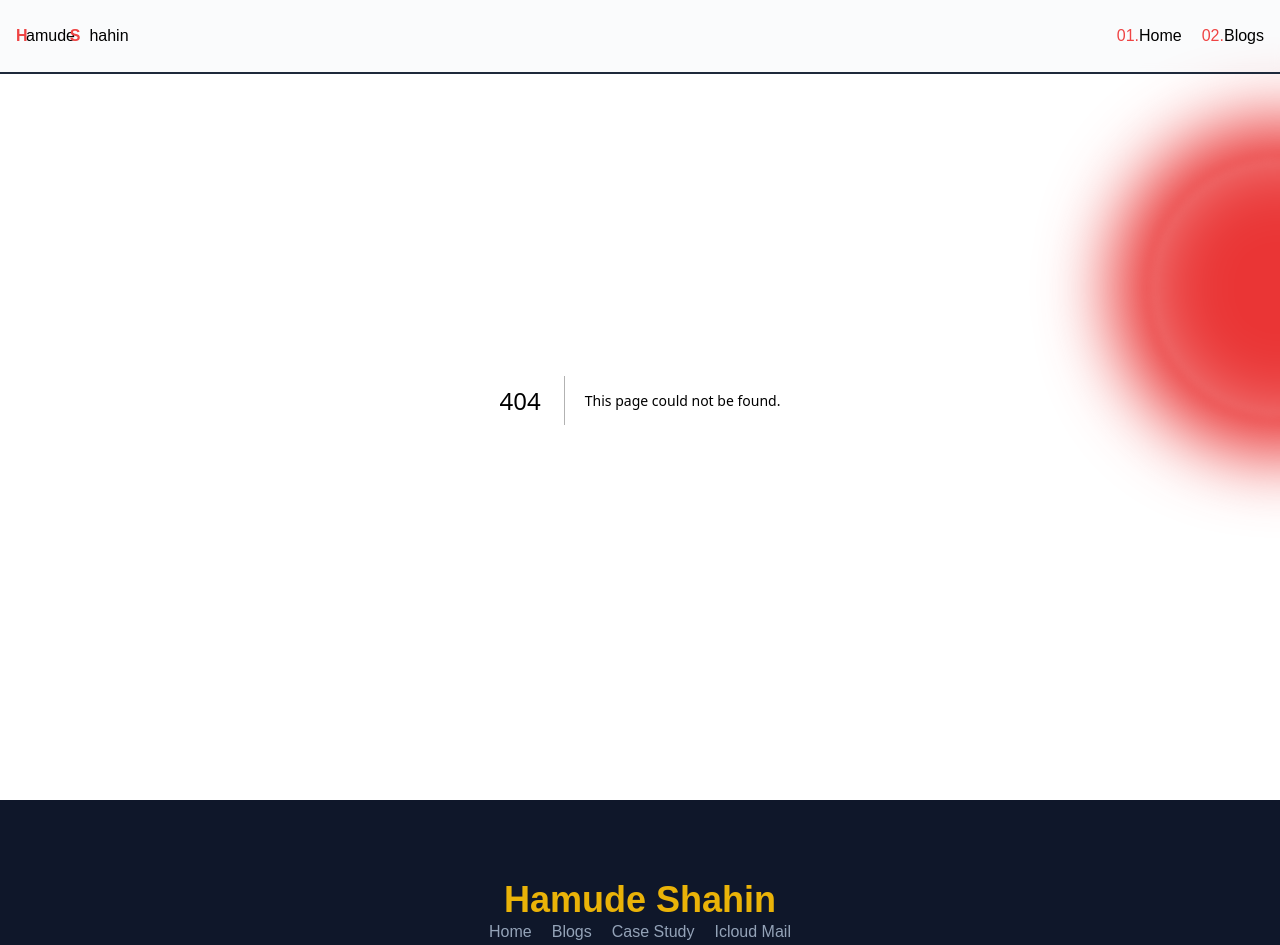
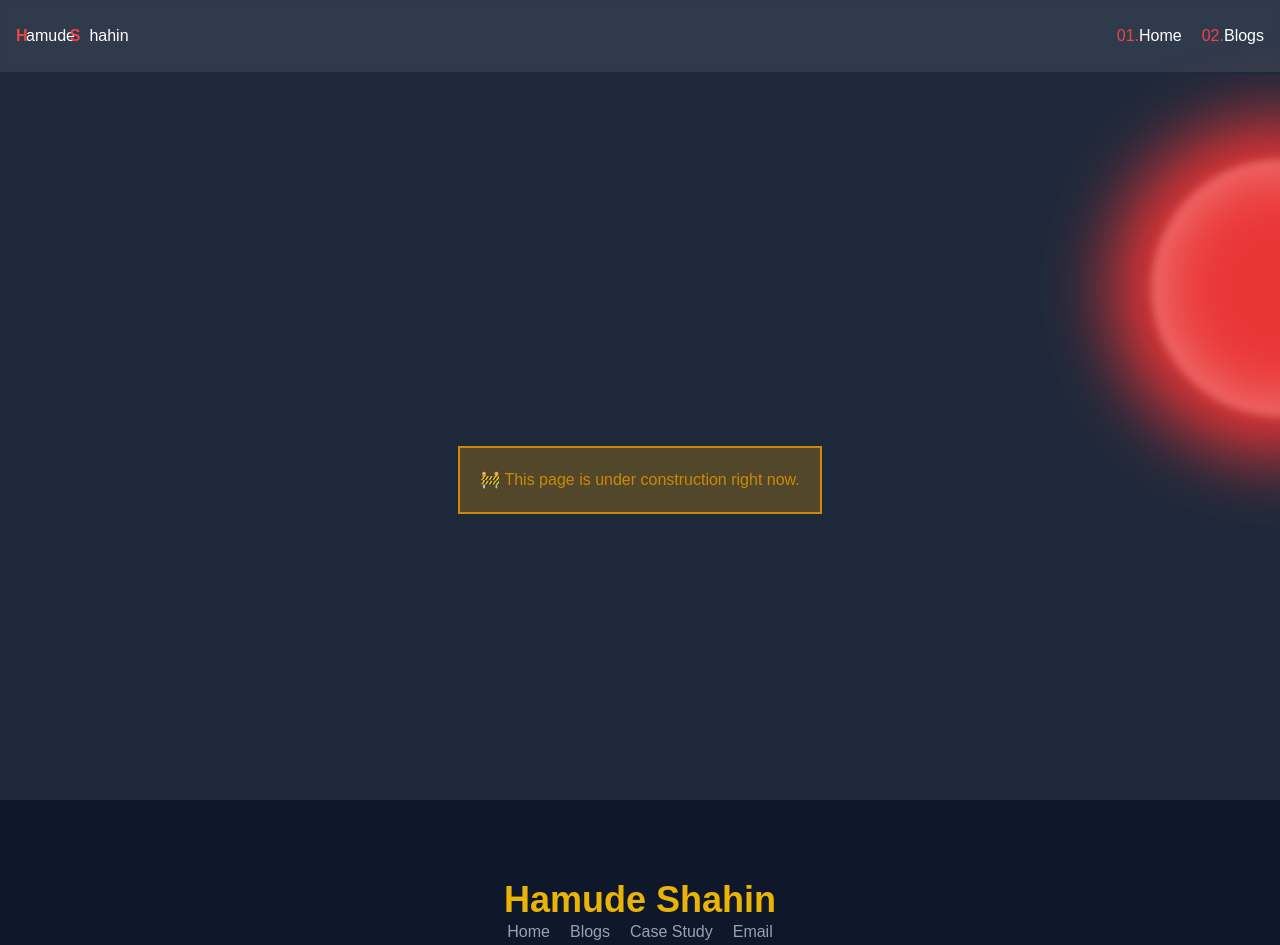
Before and after one commit to hamudeshahin/my-protfolio, a Next.js app: page /blogs in a window 1280 px wide. Before the commit this address had no page. Shown: the top 945 px of the page. Built offline with nearby package versions, Linux system fonts and the light colour scheme; a web font is replaced by a local one.

Commit message:
adding construction message on blogs page

```diff
--- a/layout/footer.tsx
+++ b/layout/footer.tsx
@@ -12,9 +12,9 @@ const Footer: FC = () => {
         </h2>
         <div className="flex gap-5 justify-center">
           <A href="/">Home</A>
-          <A href="/">Blogs</A>
+          <A href="/blogs">Blogs</A>
           <A href="/">Case Study</A>
-          <A href="mailto:hamedsahin2018@icloud.com">Icloud Mail</A>
+          <A href="mailto:hamedsahin2018@icloud.com">Email</A>
         </div>
         <span className="text-slate-400">
           {`\u00A9\uFE0F`}COPYRIGHT - {new Date().getFullYear()}
--- a/layout/navbar.tsx
+++ b/layout/navbar.tsx
@@ -18,7 +18,7 @@ export const Links: ILink[] = [
   },
   {
     title: "Blogs",
-    href: "/",
+    href: "/blogs",
   },
 ];
 
--- /dev/null
+++ b/pages/blogs.tsx
@@ -0,0 +1,18 @@
+import Head from "next/head";
+
+const Blogs = () => {
+  return (
+    <>
+      <Head>
+        <title>Hamudeshahin - blogs</title>
+      </Head>
+      <div className="h-[100vh] relative top-20 flex justify-center items-center">
+        <div className="p-5 border-2 border-yellow-600 bg-yellow-600/30 text-yellow-600">
+          {`\u{1F6A7}`} This page is under construction right now.
+        </div>
+      </div>
+    </>
+  );
+};
+
+export default Blogs;
```
